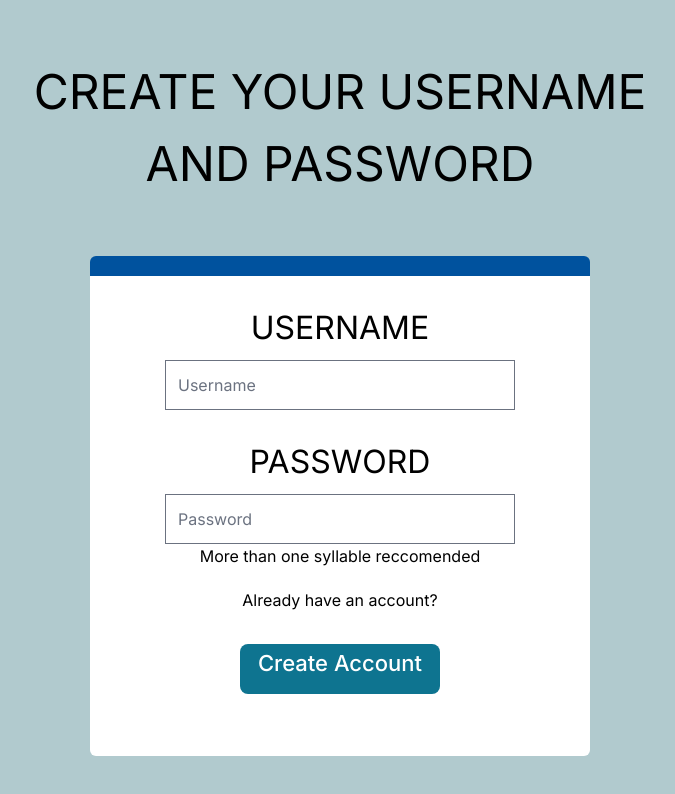
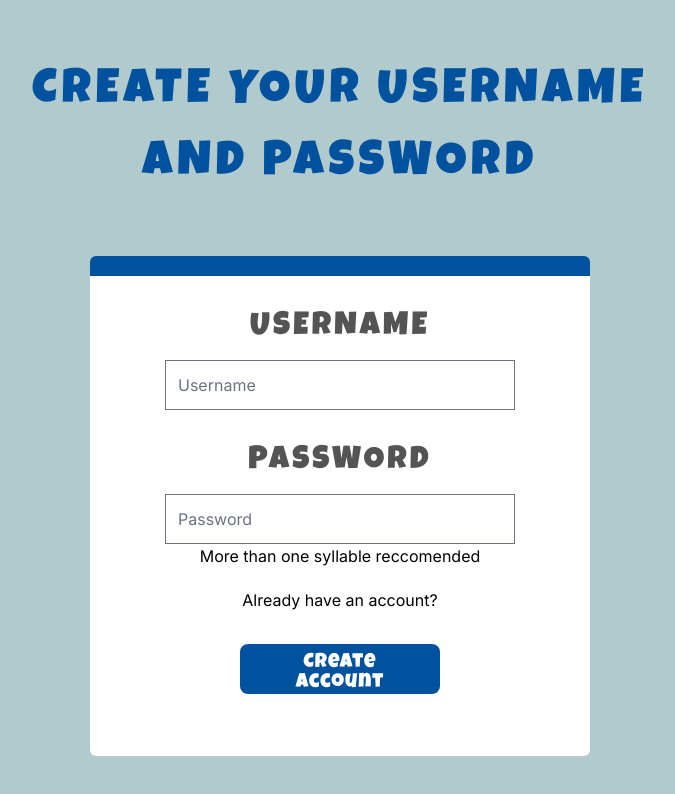
Before and after one commit to JarIsCoding/Shortalk---Front-End, a Next.js app: page /pages/signUpPage in a window 1280 px wide. Shown: the top 794 px of the page, without its empty margins (300-975 px from the left). Built offline with nearby package versions, Linux system fonts and the light colour scheme.

Commit message:
login and signup working

```diff
--- a/src/app/page.tsx
+++ b/src/app/page.tsx
@@ -1,14 +1,15 @@
 'use client';
 
-import { Button, Label, TextInput } from 'flowbite-react';
+import { Button } from 'flowbite-react';
 import { useRouter } from 'next/navigation';
 import { useState } from 'react';
-import { createAccount, getLoggedInUserData, login } from '../utils/Dataservices';
+import { login } from '../utils/Dataservices';
 import { IToken } from '@/Interfaces/Interfaces';
 
 export default function Home() {
   const [username, setUsername] = useState<string>('')
   const [password, setPassword] = useState<string>('')
+  const [wrongText, setWrongText] = useState<string>('')
 
   const router = useRouter()
 
@@ -19,18 +20,20 @@ export default function Home() {
       password: password
     }
 
-    createAccount(userData)
+    if (password || username === '') {
+      setWrongText('Incorrect password or username')
+    }
+
     let token: IToken = await login(userData)
 
     console.log(token)
 
-    //CORS issue with this cannot get url in fetch correctly need to figure out
     if (token.token !== null) {
       localStorage.setItem("Token", token.token)
       // getLoggedInUserData(username)
       router.push('/pages/homePage')
     } else {
-      alert("Login Failed")
+      setWrongText("Incorrect username or password");
     }
 
   }
@@ -40,7 +43,7 @@ export default function Home() {
       <div className='grid grid-flow-row justify-center'>
 
         <div className='py-24 text-center'>
-          <p className='text-[48px]'>
+          <p className='text-[48px] font-LuckiestGuy tracking-widest text-dblue'>
             SHORTALK
           </p>
         </div>
@@ -49,15 +52,19 @@ export default function Home() {
           <form className="flex max-w-md flex-col gap-4">
 
             {/* Top Text */}
-            <div className='text-center py-7 text-[32px]'>
+            <div className='text-center py-7 text-[32px] font-LuckiestGuy tracking-widest text-textGray'>
               Login
             </div>
 
             {/* Username and password Input Field */}
             <input id="username" type="text" placeholder='Username' className='inputSize rounded-none' onChange={(e) => setUsername(e.target.value)} required />
             <input id="password1" type="password" placeholder='Password' className='inputSize rounded-none' onChange={(e) => setPassword(e.target.value)} required />
+            <p>
+              {wrongText}
+            </p>
 
             <div className='py-3'>
+
               <p onClick={() => router.push('/pages/signUpPage')} className='text-center pb-2'>
                 New to WWC? <span className='underline'>Create an profile!</span>
               </p>
@@ -68,8 +75,8 @@ export default function Home() {
             </div>
 
             <div className='flex justify-center'>
-              <Button onClick={handleSubmit} className='loginBtn'>
-                <p className='text-[36px] text-center'>
+              <Button onClick={handleSubmit} className='loginBtn bg-dblue '>
+                <p className='text-[36px] text-center font-LuckiestGuy tracking-widest'>
                   Login
                 </p>
               </Button>
--- a/src/app/pages/signUpPage/page.tsx
+++ b/src/app/pages/signUpPage/page.tsx
@@ -1,19 +1,34 @@
 'use client'
 
+import { createAccount } from '@/utils/Dataservices';
 import { Button } from 'flowbite-react';
 import { useRouter } from 'next/navigation';
-import React from 'react'
+import React, { useState } from 'react'
 
 const signUpPage = () => {
 
+    const [username, setUsername] = useState<string>('')
+    const [password, setPassword] = useState<string>('')
+
     let router = useRouter();
+
+    const handleSubmit = async () => {
+
+        let userData = {
+          username: username,
+          password: password
+        }
+
+        createAccount(userData)
+
+      }
 
     return (
         <div className='bg-lblue vh'>
             <div className='grid grid-flow-row justify-center'>
 
                 <div className='py-14 text-center'>
-                    <p className='text-[48px]'>
+                    <p className='text-[48px] font-LuckiestGuy tracking-widest text-dblue'>
                         CREATE YOUR USERNAME <br /> AND PASSWORD
                     </p>
                 </div>
@@ -23,15 +38,15 @@ const signUpPage = () => {
                         <form className="flex max-w-md flex-col ">
 
                             {/* Username and password Input Field */}
-                            <p className='text-center text-[32px] pt-7 pb-2'>
+                            <p className='text-center text-[32px] pt-7 pb-2 font-LuckiestGuy tracking-widest text-textGray'>
                                 USERNAME
                             </p>
-                            <input id="username" type="text" placeholder='Username' className='inputSize rounded-none' required />
+                            <input id="username" type="text" placeholder='Username' className='inputSize rounded-none' onChange={(e) => setUsername(e.target.value)} required />
 
-                            <p className='text-center  text-[32px] pt-7 pb-2'>
+                            <p className='text-center  text-[32px] pt-7 pb-2 font-LuckiestGuy tracking-widest text-textGray'>
                                 PASSWORD
                             </p>
-                            <input id="password1" type="password" placeholder='Password' className='inputSize rounded-none' required />
+                            <input id="password1" type="password" placeholder='Password' className='inputSize rounded-none' onChange={(e) => setPassword(e.target.value)} required />
                             <p className='text-center'>More than one syllable reccomended</p>
 
                             <p onClick={() => router.push('/')} className='text-center pt-5'>
@@ -39,8 +54,8 @@ const signUpPage = () => {
                             </p>
 
                             <div className='flex justify-center pt-8 p-0 m-0'>
-                                <Button className='loginBtn p-0 m-0'>
-                                    <p className='text-[22px] text-center'>
+                                <Button onClick={handleSubmit} className='loginBtn p-0 m-0 bg-dblue'>
+                                    <p className='text-[20px] text-center font-LuckiestGuy tracking-wider'>
                                         Create Account
                                     </p>
                                 </Button>
--- a/src/utils/Dataservices.ts
+++ b/src/utils/Dataservices.ts
@@ -9,12 +9,12 @@ export const createAccount = async (createdUser: IUserInfo) => {
     const res = await fetch(url + '/User/AddUser', {
         method: 'POST',
         headers: {
-            'Content-Type' : 'application/json'
+            'Content-Type': 'application/json'
         },
-        body:JSON.stringify(createdUser)
+        body: JSON.stringify(createdUser)
     })
 
-    if(!res.ok){
+    if (!res.ok) {
         const message = "An error has occured " + res.status;
         throw new Error(message);
     }
@@ -27,12 +27,12 @@ export const login = async (loginUser: IUserInfo) => {
     const res = await fetch(url + '/User/Login', {
         method: 'POST',
         headers: {
-            'Content-Type' : 'application/json'
+            'Content-Type': 'application/json'
         },
-        body:JSON.stringify(loginUser)
+        body: JSON.stringify(loginUser)
     })
 
-    if(!res.ok){
+    if (!res.ok) {
         const message = "An error has occured " + res.status;
         throw new Error(message);
     }
@@ -43,7 +43,7 @@ export const login = async (loginUser: IUserInfo) => {
 }
 
 export const getLoggedInUserData = async (username: string) => {
-    const res = await fetch (url + 'User/GetUserByUsername' + username)
+    const res = await fetch(url + 'User/GetUserByUsername' + username)
     const data = await res.json()
     userData = data;
 }
@@ -57,7 +57,10 @@ export const checkToken = () => {
 
     let lsData = localStorage.getItem('Token')
 
-    if(lsData !== null) {
+    if (lsData != null) {
         result = true
     }
+
+    console.log(result)
+    return result
 }
```
